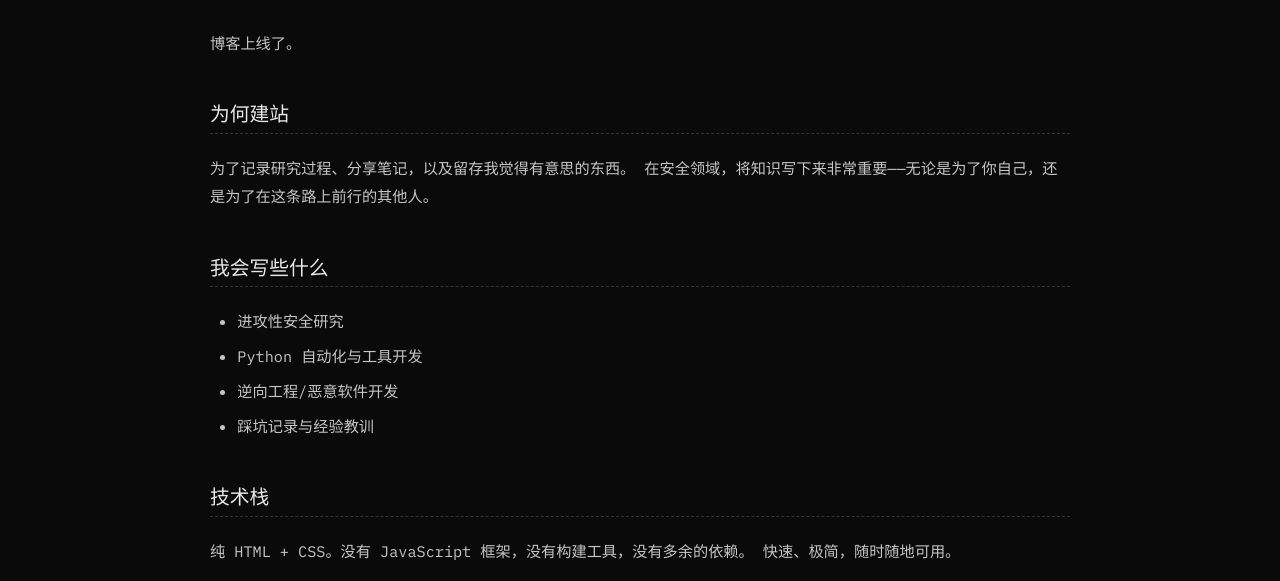
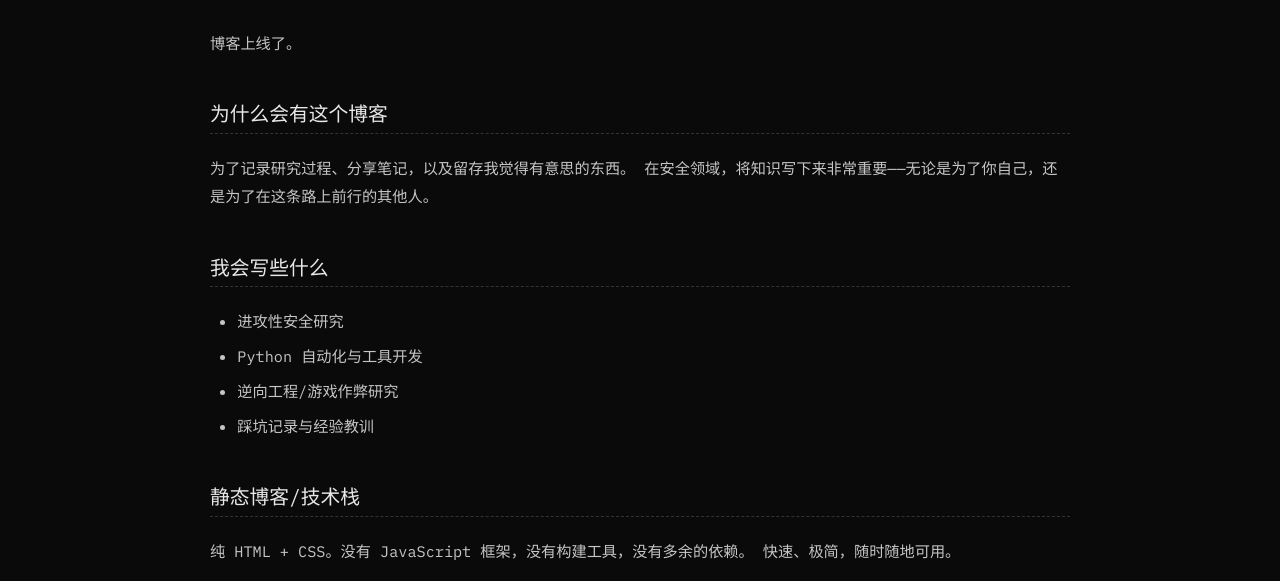
Before and after one commit to 0xrmrust/0xrmrust.github.io, a plain HTML site: page blog/posts/hello-world.html in a window 1280 px wide. Shown: the part 219-800 px from the top of the page. Drawn offline with Linux system fonts and the light colour scheme.

Commit message:
Update hello-world.html

```diff
--- a/blog/posts/hello-world.html
+++ b/blog/posts/hello-world.html
@@ -3,7 +3,7 @@
 <head>
   <meta charset="UTF-8">
   <meta name="viewport" content="width=device-width, initial-scale=1.0">
-  <title>你好，世界 | darkesn</title>
+  <title>你好，Esn | darkesn</title>
   <meta name="description" content="darkesn 博客的第一篇文章。">
   <link rel="preconnect" href="https://fonts.googleapis.com">
   <link rel="preconnect" href="https://fonts.gstatic.com" crossorigin>
@@ -43,7 +43,7 @@
 
         <p>博客上线了。</p>
 
-        <h2>为何建站</h2>
+        <h2>为什么会有这个博客</h2>
         <p>
           为了记录研究过程、分享笔记，以及留存我觉得有意思的东西。
           在安全领域，将知识写下来非常重要——无论是为了你自己，还是为了在这条路上前行的其他人。
@@ -53,11 +53,11 @@
         <ul>
           <li>进攻性安全研究</li>
           <li>Python 自动化与工具开发</li>
-          <li>逆向工程/恶意软件开发</li>
+          <li>逆向工程/游戏作弊研究</li>
           <li>踩坑记录与经验教训</li>
         </ul>
 
-        <h2>技术栈</h2>
+        <h2>静态博客/技术栈</h2>
         <p>
           纯 HTML + CSS。没有 JavaScript 框架，没有构建工具，没有多余的依赖。
           快速、极简，随时随地可用。
@@ -86,7 +86,7 @@
       <span class="footer-info">darkesn // 2026</span>
       <div class="footer-links">
         <a href="https://github.com/0xrmrust" target="_blank" rel="noopener">GitHub</a>
-        <a href="https://x.com/0xrmrust">联系我</a>
+        <a href="../../links/index.html">联系我</a>
       </div>
     </div>
   </div>
```
